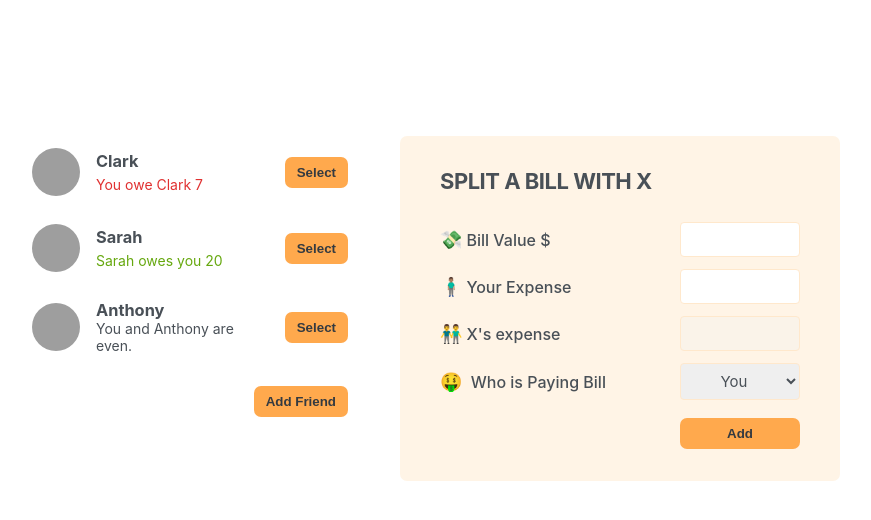
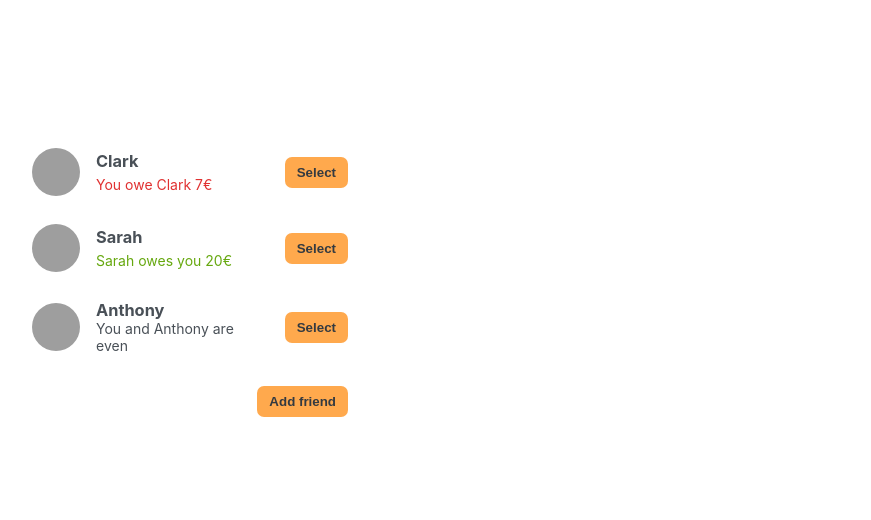
Before and after one commit to shahayushh/eat-n-split, a React (Create React App) app: page / in a window 1280 px wide. Shown: the top 520 px of the page, without its empty margins (210-1081 px from the left). Built offline with nearby package versions, Linux system fonts and the light colour scheme; grey boxes are pictures that could not be loaded.

Commit message:
Selecting a friend functionality completed

```diff
--- a/src/App.js
+++ b/src/App.js
@@ -1,4 +1,5 @@
 import { useState } from "react";
+
 const initialFriends = [
   {
     id: 118836,
@@ -31,58 +32,100 @@
 export default function App() {
   const [friends, setFriends] = useState(initialFriends);
   const [showAddFriend, setShowAddFriend] = useState(false);
+  const [selectedFriend, setSelectedFriend] = useState(null);
 
   function handleShowAddFriend() {
     setShowAddFriend((show) => !show);
   }
+
   function handleAddFriend(friend) {
     setFriends((friends) => [...friends, friend]);
     setShowAddFriend(false);
   }
 
+  function handleSelection(friend) {
+    // setSelectedFriend(friend);
+    setSelectedFriend((cur) => (cur?.id === friend.id ? null : friend));
+    setShowAddFriend(false);
+  }
+
+  function handleSplitBill(value) {
+    setFriends((friends) =>
+      friends.map((friend) =>
+        friend.id === selectedFriend.id
+          ? { ...friend, balance: friend.balance + value }
+          : friend
+      )
+    );
+
+    setSelectedFriend(null);
+  }
+
   return (
     <div className="app">
       <div className="sidebar">
-        <FriendsList friends={friends} />
+        <FriendsList
+          friends={friends}
+          selectedFriend={selectedFriend}
+          onSelection={handleSelection}
+        />
+
         {showAddFriend && <FormAddFriend onAddFriend={handleAddFriend} />}
+
         <Button onClick={handleShowAddFriend}>
-          {showAddFriend ? "Close" : "Add Friend"}
+          {showAddFriend ? "Close" : "Add friend"}
         </Button>
       </div>
-      <FormSplitBill />
+
+      {selectedFriend && (
+        <FormSplitBill
+          selectedFriend={selectedFriend}
+          onSplitBill={handleSplitBill}
+          key={selectedFriend.id}
+        />
+      )}
     </div>
   );
 }
 
-function FriendsList({ friends }) {
+function FriendsList({ friends, onSelection, selectedFriend }) {
   return (
     <ul>
       {friends.map((friend) => (
-        <Friend friend={friend} key={friend.id} />
+        <Friend
+          friend={friend}
+          key={friend.id}
+          selectedFriend={selectedFriend}
+          onSelection={onSelection}
+        />
       ))}
     </ul>
   );
 }
 
-function Friend({ friend }) {
+function Friend({ friend, onSelection, selectedFriend }) {
+  const isSelected = selectedFriend?.id === friend.id;
+
   return (
-    <li>
+    <li className={isSelected ? "selected" : ""}>
       <img src={friend.image} alt={friend.name} />
       <h3>{friend.name}</h3>
 
       {friend.balance < 0 && (
         <p className="red">
-          You owe {friend.name} {Math.abs(friend.balance)}
+          You owe {friend.name} {Math.abs(friend.balance)}€
         </p>
       )}
       {friend.balance > 0 && (
         <p className="green">
-          {friend.name} owes you {Math.abs(friend.balance)}
+          {friend.name} owes you {Math.abs(friend.balance)}€
         </p>
       )}
-      {friend.balance === 0 && <p>You and {friend.name} are even.</p>}
+      {friend.balance === 0 && <p>You and {friend.name} are even</p>}
 
-      <Button>Select</Button>
+      <Button onClick={() => onSelection(friend)}>
+        {isSelected ? "Close" : "Select"}
+      </Button>
     </li>
   );
 }
@@ -95,28 +138,31 @@
     e.preventDefault();
 
     if (!name || !image) return;
+
     const id = crypto.randomUUID();
     const newFriend = {
+      id,
       name,
       image: `${image}?=${id}`,
       balance: 0,
-      id: crypto.randomUUID,
     };
+
     onAddFriend(newFriend);
+
     setName("");
     setImage("https://i.pravatar.cc/48");
   }
 
   return (
     <form className="form-add-friend" onSubmit={handleSubmit}>
-      <label> 👫 Friend name</label>
+      <label>👫 Friend name</label>
       <input
         type="text"
         value={name}
         onChange={(e) => setName(e.target.value)}
       />
 
-      <label>🏞️Image URL</label>
+      <label>🌄 Image URL</label>
       <input
         type="text"
         value={image}
@@ -128,26 +174,54 @@
   );
 }
 
-function FormSplitBill() {
+function FormSplitBill({ selectedFriend, onSplitBill }) {
+  const [bill, setBill] = useState("");
+  const [paidByUser, setPaidByUser] = useState("");
+  const paidByFriend = bill ? bill - paidByUser : "";
+  const [whoIsPaying, setWhoIsPaying] = useState("user");
+
+  function handleSubmit(e) {
+    e.preventDefault();
+
+    if (!bill || !paidByUser) return;
+    onSplitBill(whoIsPaying === "user" ? paidByFriend : -paidByUser);
+  }
+
   return (
-    <form className="form-split-bill">
-      <h2>Split a bill with X</h2>
-      <label>💸Bill Value $</label>
-      <input type="text" />
+    <form className="form-split-bill" onSubmit={handleSubmit}>
+      <h2>Split a bill with {selectedFriend.name}</h2>
 
-      <label>🧍🏽‍♂️Your Expense </label>
-      <input type="text" />
+      <label>💰 Bill value</label>
+      <input
+        type="text"
+        value={bill}
+        onChange={(e) => setBill(Number(e.target.value))}
+      />
 
-      <label> 👬X's expense</label>
-      <input type="text" disabled />
+      <label>🧍‍♀️ Your expense</label>
+      <input
+        type="text"
+        value={paidByUser}
+        onChange={(e) =>
+          setPaidByUser(
+            Number(e.target.value) > bill ? paidByUser : Number(e.target.value)
+          )
+        }
+      />
 
-      <label>🤑 Who is Paying Bill</label>
-      <select>
+      <label>👫 {selectedFriend.name}'s expense</label>
+      <input type="text" disabled value={paidByFriend} />
+
+      <label>🤑 Who is paying the bill</label>
+      <select
+        value={whoIsPaying}
+        onChange={(e) => setWhoIsPaying(e.target.value)}
+      >
         <option value="user">You</option>
-        <option value="friend>">X</option>
+        <option value="friend">{selectedFriend.name}</option>
       </select>
 
-      <Button>Add</Button>
+      <Button>Split bill</Button>
     </form>
   );
 }
```
